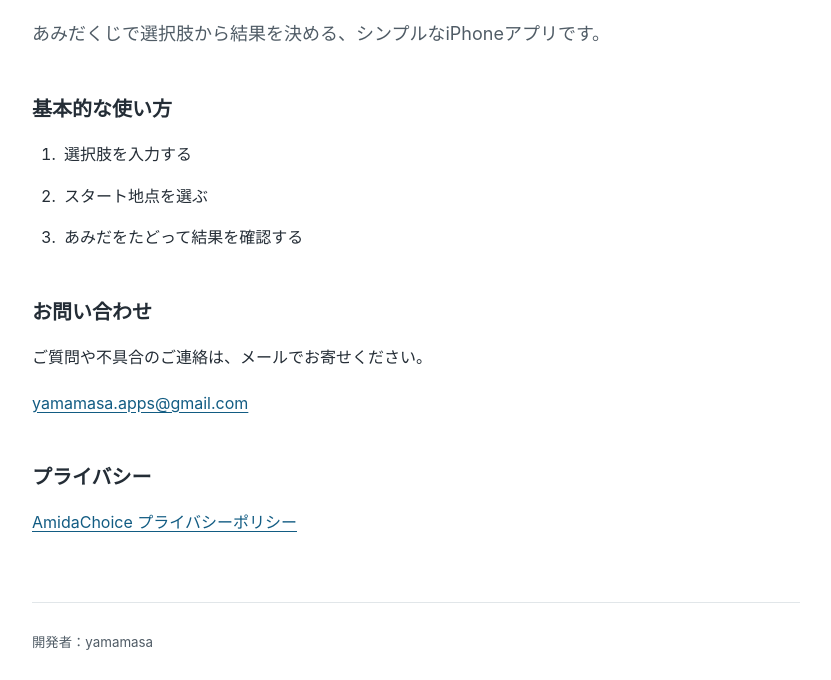
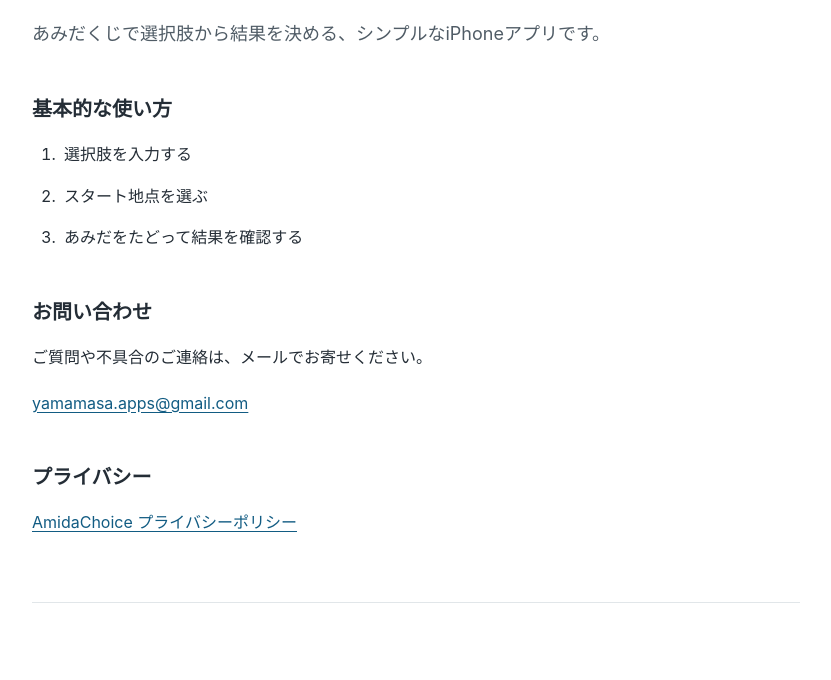
Before and after one commit to yamamasa-apps/yamamasa-apps.github.io, a plain HTML site: page amidachoice/index.html in a window 1280 px wide. Shown: the part 205-885 px from the top of the page, without its empty margins (224-1055 px from the left). After the commit the page ends 856 px from the top, so only its background shows below. Drawn offline with Linux system fonts and the light colour scheme.

Commit message:
chore: remove developer label from site footers

```diff
--- a/amidachoice/index.html
+++ b/amidachoice/index.html
@@ -32,6 +32,6 @@
       <p><a href="/amidachoice/privacy/">AmidaChoice プライバシーポリシー</a></p>
     </section>
   </main>
-  <footer><small>開発者：yamamasa</small></footer>
+  <footer><small></small></footer>
 </body>
 </html>
```
Also changed, not shown: amidachoice/privacy/index.html (+1 -1 lines), index.html (+1 -1 lines).
